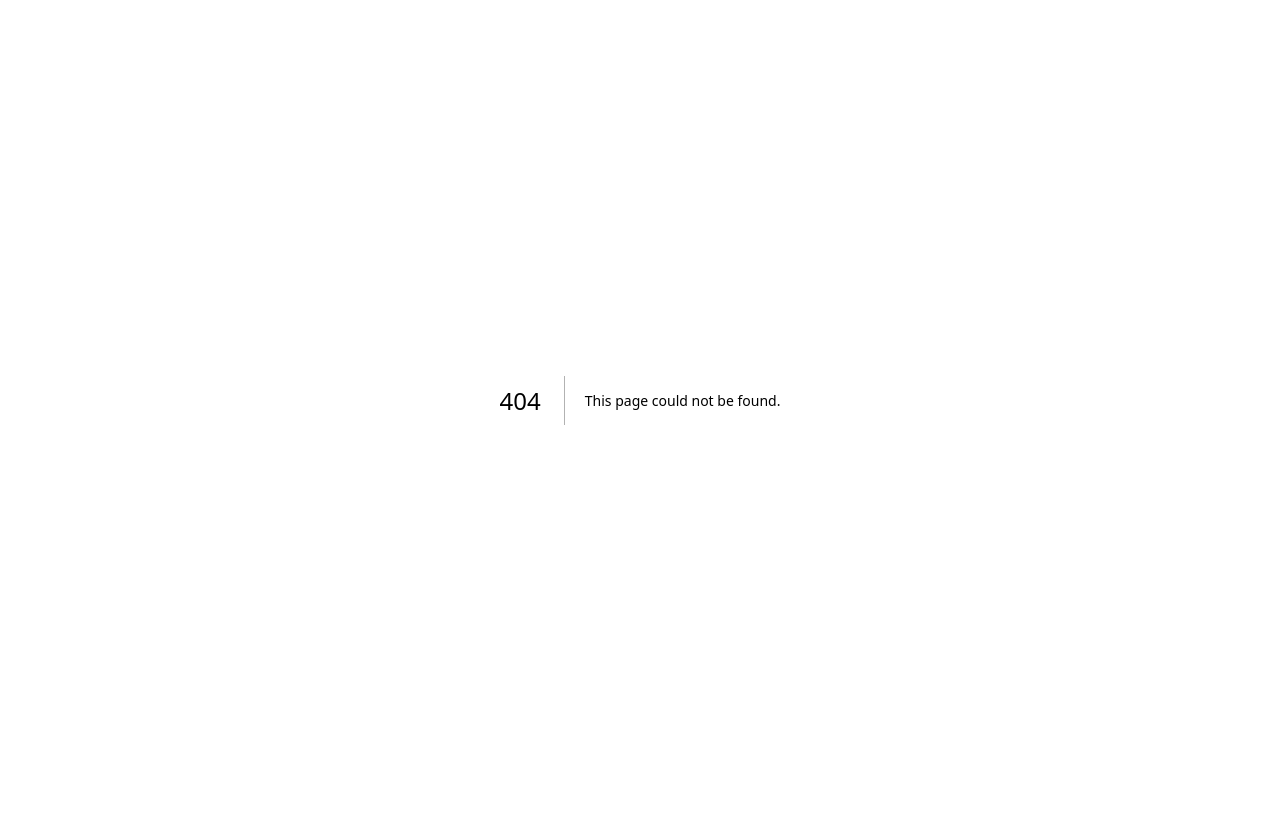
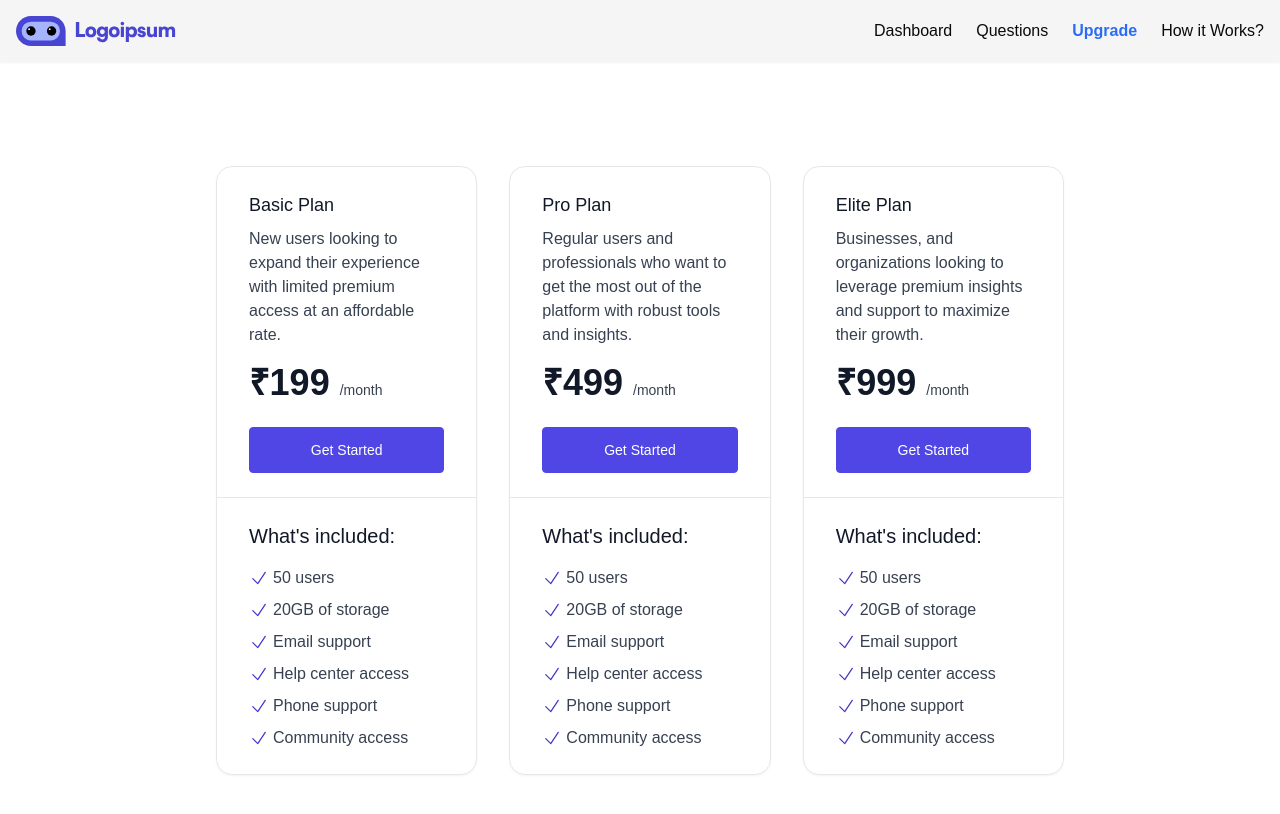
Before and after one commit to i-sayankh/aptlytic, a Next.js app: page /dashboard/upgrade in a window 1280 px wide. Before the commit this address had no page. Shown: the top 814 px of the page. Built offline with nearby package versions, Linux system fonts and the light colour scheme; no server answers.

Commit message:
Pricing & Payment

```diff
--- a/app/dashboard/_components/Header.jsx
+++ b/app/dashboard/_components/Header.jsx
@@ -2,6 +2,7 @@
 
 import { UserButton } from '@clerk/nextjs';
 import Image from 'next/image';
+import Link from 'next/link';
 import { usePathname } from 'next/navigation';
 import React from 'react';
 
@@ -19,10 +20,12 @@ function Header() {
                 <li className={`hover:text-primary hover:font-bold transition-all cursor-pointer
                     ${path === '/dashboard/questions' ? 'font-bold text-primary' : ''}`}>
                     Questions
-                </li><li className={`hover:text-primary hover:font-bold transition-all cursor-pointer
+                </li>
+                <li className={`hover:text-primary hover:font-bold transition-all cursor-pointer
                     ${path === '/dashboard/upgrade' ? 'font-bold text-primary' : ''}`}>
-                    Upgrade
-                </li><li className={`hover:text-primary hover:font-bold transition-all cursor-pointer
+                    <Link href="/dashboard/upgrade">Upgrade</Link>
+                </li>
+                <li className={`hover:text-primary hover:font-bold transition-all cursor-pointer
                     ${path === '/dashboard/how-it-works' ? 'font-bold text-primary' : ''}`}>
                     How it Works?
                 </li>
--- /dev/null
+++ b/app/dashboard/_data/PricingPlan.jsx
@@ -0,0 +1,24 @@
+export default [
+    {
+        link: 'https://buy.stripe.com/test_cN25nY8UL5At9xe288',
+        price: 199,
+        priceId: 'price_1QKmdQSGnAub7EgPccDBcUe7',
+        name: 'Basic Plan',
+        description: 'New users looking to expand their experience with limited premium access at an affordable rate.',
+    },
+    {
+        link: 'https://buy.stripe.com/test_9AQbMm5Izgf7gZG6op',
+        price: 499,
+        priceId: 'price_1QKy2lSGnAub7EgPiywdETsl',
+        name: 'Pro Plan',
+        description: 'Regular users and professionals who want to get the most out of the platform with robust tools and insights.',
+
+    },
+    {
+        link: 'https://buy.stripe.com/test_5kAaIi3Ar6Ex4cUcMO',
+        price: 999,
+        priceId: 'price_1QKyQzSGnAub7EgP5muCFdYA',
+        name: 'Elite Plan',
+        description: 'Businesses, and organizations looking to leverage premium insights and support to maximize their growth.',
+    }
+]
--- /dev/null
+++ b/app/dashboard/upgrade/page.jsx
@@ -0,0 +1,140 @@
+"use client";
+
+import React from 'react'
+import PricingPlan from '../_data/PricingPlan'
+import { useUser } from '@clerk/nextjs'
+
+function Upgrade() {
+  const { user } = useUser();
+  return (
+    <div className='p-10'>
+      <div className="max-w-screen-xl px-4 py-8 sm:px-6 sm:py-12 lg:px-8 lg:py-16">
+        <div className="grid grid-cols-1 gap-4 sm:grid-cols-2 sm:items-stretch md:grid-cols-3 md:gap-8">
+          {PricingPlan.map((item, index) => (
+            <div key={index} className="divide-y divide-gray-200 rounded-2xl border border-gray-200 shadow-sm">
+              <div className="p-6 sm:px-8">
+                <h2 className="text-lg font-medium text-gray-900">
+                  {item.name}
+                  <span className="sr-only">Plan</span>
+                </h2>
+
+                <p className="mt-2 text-gray-700">{item.description}</p>
+
+                <p className="mt-2 sm:mt-4">
+                  <strong className="text-3xl font-bold text-gray-900 sm:text-4xl"> ₹{item.price} </strong>
+
+                  <span className="text-sm font-medium text-gray-700">/month</span>
+                </p>
+
+                <a
+                  className="mt-4 block rounded border border-indigo-600 bg-indigo-600 px-12 py-3 text-center text-sm font-medium text-white hover:bg-transparent hover:text-indigo-600 focus:outline-none focus:ring active:text-indigo-500 sm:mt-6"
+                  href={`${item.link}?prefilled_email=${user?.primaryEmailAddress.emailAddress}`} target='_blank'
+                >
+                  Get Started
+                </a>
+              </div>
+
+              <div className="p-6 sm:px-8">
+                <p className="text-lg font-medium text-gray-900 sm:text-xl">What's included:</p>
+
+                <ul className="mt-2 space-y-2 sm:mt-4">
+                  <li className="flex items-center gap-1">
+                    <svg
+                      xmlns="http://www.w3.org/2000/svg"
+                      fill="none"
+                      viewBox="0 0 24 24"
+                      strokeWidth="1.5"
+                      stroke="currentColor"
+                      className="size-5 text-indigo-700"
+                    >
+                      <path strokeLinecap="round" strokeLinejoin="round" d="M4.5 12.75l6 6 9-13.5" />
+                    </svg>
+
+                    <span className="text-gray-700"> 50 users </span>
+                  </li>
+
+                  <li className="flex items-center gap-1">
+                    <svg
+                      xmlns="http://www.w3.org/2000/svg"
+                      fill="none"
+                      viewBox="0 0 24 24"
+                      strokeWidth="1.5"
+                      stroke="currentColor"
+                      className="size-5 text-indigo-700"
+                    >
+                      <path strokeLinecap="round" strokeLinejoin="round" d="M4.5 12.75l6 6 9-13.5" />
+                    </svg>
+
+                    <span className="text-gray-700"> 20GB of storage </span>
+                  </li>
+
+                  <li className="flex items-center gap-1">
+                    <svg
+                      xmlns="http://www.w3.org/2000/svg"
+                      fill="none"
+                      viewBox="0 0 24 24"
+                      strokeWidth="1.5"
+                      stroke="currentColor"
+                      className="size-5 text-indigo-700"
+                    >
+                      <path strokeLinecap="round" strokeLinejoin="round" d="M4.5 12.75l6 6 9-13.5" />
+                    </svg>
+
+                    <span className="text-gray-700"> Email support </span>
+                  </li>
+
+                  <li className="flex items-center gap-1">
+                    <svg
+                      xmlns="http://www.w3.org/2000/svg"
+                      fill="none"
+                      viewBox="0 0 24 24"
+                      strokeWidth="1.5"
+                      stroke="currentColor"
+                      className="size-5 text-indigo-700"
+                    >
+                      <path strokeLinecap="round" strokeLinejoin="round" d="M4.5 12.75l6 6 9-13.5" />
+                    </svg>
+
+                    <span className="text-gray-700"> Help center access </span>
+                  </li>
+
+                  <li className="flex items-center gap-1">
+                    <svg
+                      xmlns="http://www.w3.org/2000/svg"
+                      fill="none"
+                      viewBox="0 0 24 24"
+                      strokeWidth="1.5"
+                      stroke="currentColor"
+                      className="size-5 text-indigo-700"
+                    >
+                      <path strokeLinecap="round" strokeLinejoin="round" d="M4.5 12.75l6 6 9-13.5" />
+                    </svg>
+
+                    <span className="text-gray-700"> Phone support </span>
+                  </li>
+
+                  <li className="flex items-center gap-1">
+                    <svg
+                      xmlns="http://www.w3.org/2000/svg"
+                      fill="none"
+                      viewBox="0 0 24 24"
+                      strokeWidth="1.5"
+                      stroke="currentColor"
+                      className="size-5 text-indigo-700"
+                    >
+                      <path strokeLinecap="round" strokeLinejoin="round" d="M4.5 12.75l6 6 9-13.5" />
+                    </svg>
+
+                    <span className="text-gray-700"> Community access </span>
+                  </li>
+                </ul>
+              </div>
+            </div>
+          ))}
+        </div>
+      </div>
+    </div>
+  )
+}
+
+export default Upgrade
```
